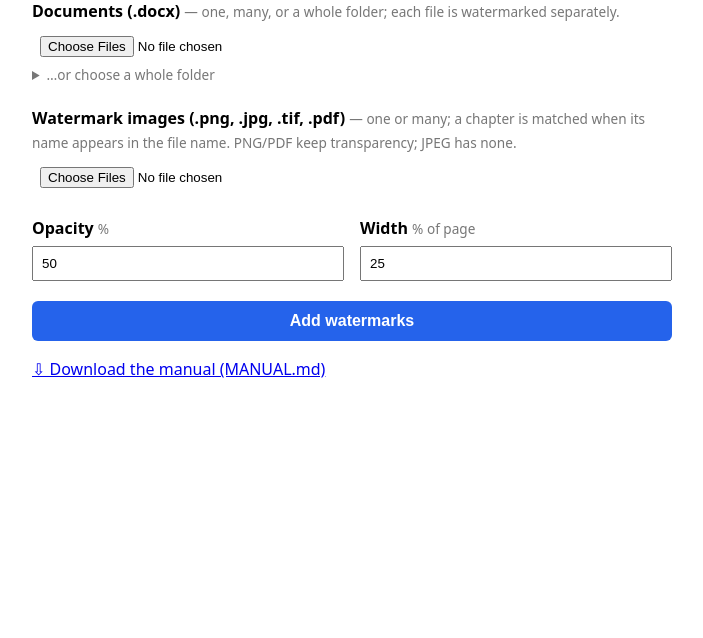
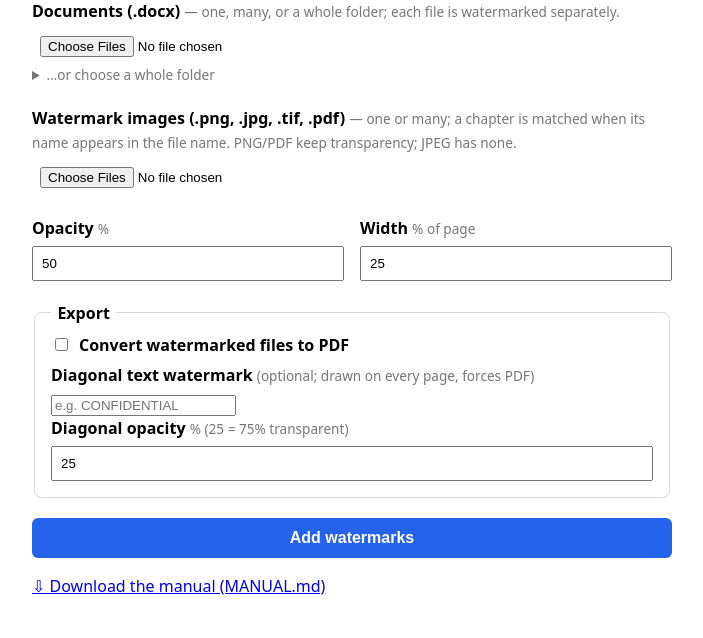
Before and after one commit to wboeger/charcoal_watermark, a Flask app: page / in a window 1280 px wide. Shown: the part 221-859 px from the top of the page, without its empty margins (288-991 px from the left). Before the commit the page ends 599 px from the top, so only its background shows below. Run offline with Flask 3, Linux system fonts and the light colour scheme; some libraries are stand-ins or nearby versions.

Commit message:
Watermark: optional DOCX->PDF export (LibreOffice) + optional diagonal semi-transparent text watermark on every page

```diff
--- a/app.py
+++ b/app.py
@@ -9,6 +9,8 @@ from __future__ import annotations
 
 import io
 import os
+import shutil
+import subprocess
 import tempfile
 import uuid
 import zipfile
@@ -133,6 +135,53 @@ def _rasterize_watermark(data: bytes, filename: str) -> bytes:
         return buf.getvalue()
 
 
+_SOFFICE = shutil.which("soffice") or shutil.which("libreoffice")
+
+
+def _docx_to_pdf(paths: list[str], outdir: str) -> dict[str, str]:
+    """Convert .docx files to PDF via headless LibreOffice; return {docx_path: pdf_path}."""
+    if not _SOFFICE:
+        raise RuntimeError("PDF export needs LibreOffice (soffice) installed on the server.")
+    profile = os.path.join(outdir, "_lo_profile")
+    subprocess.run(
+        [_SOFFICE, "--headless", "--norestore",
+         f"-env:UserInstallation=file://{profile}",
+         "--convert-to", "pdf", "--outdir", outdir, *paths],
+        check=True, capture_output=True, timeout=300,
+    )
+    out = {}
+    for p in paths:
+        pdf = os.path.join(outdir, os.path.splitext(os.path.basename(p))[0] + ".pdf")
+        if not os.path.exists(pdf):
+            raise RuntimeError(f"PDF conversion failed for {os.path.basename(p)}")
+        out[p] = pdf
+    return out
+
+
+def _stamp_diagonal(pdf_bytes: bytes, text: str, opacity: float) -> bytes:
+    """Overlay a single diagonal, semi-transparent grey text watermark on every page."""
+    if pymupdf is None:
+        raise RuntimeError("Diagonal watermark needs pymupdf installed.")
+    doc = pymupdf.open(stream=pdf_bytes, filetype="pdf")
+    try:
+        for page in doc:
+            r = page.rect
+            diag = (r.width ** 2 + r.height ** 2) ** 0.5
+            unit = pymupdf.get_text_length(text, fontname="helv", fontsize=1) or 1.0
+            fontsize = max(12.0, min(400.0, diag * 0.8 / unit))
+            width = pymupdf.get_text_length(text, fontname="helv", fontsize=fontsize)
+            pivot = pymupdf.Point(r.width / 2, r.height / 2)
+            origin = pymupdf.Point(pivot.x - width / 2, pivot.y + fontsize * 0.35)
+            page.insert_text(
+                origin, text, fontname="helv", fontsize=fontsize,
+                color=(0.5, 0.5, 0.5), fill_opacity=opacity,
+                morph=(pivot, pymupdf.Matrix(1, 0, 0, 1, 0, 0).prerotate(45)),
+            )
+        return doc.tobytes()
+    finally:
+        doc.close()
+
+
 @app.post("/process")
 def process():
     docx_files = [
@@ -152,6 +201,11 @@ def process():
 
     opacity = _pct(request.form.get("opacity"), 50)
     width_pct = _pct(request.form.get("width_pct"), 25)
+    to_pdf = str(request.form.get("to_pdf", "")).lower() in ("1", "true", "on", "yes")
+    diagonal = (request.form.get("diagonal_text") or "").strip()
+    diagonal_opacity = _pct(request.form.get("diagonal_opacity"), 25)
+    if diagonal:
+        to_pdf = True  # the diagonal mark is stamped onto the PDF output
 
     workdir = tempfile.mkdtemp(prefix="wm_")
 
@@ -182,7 +236,25 @@ def process():
         out_path = os.path.join(workdir, f"out_{j}_{out_name}")
         report = wm.process(in_path, pairs, out_path, opacity=opacity, width_pct=width_pct, workdir=workdir)
         with open(out_path, "rb") as fh:
-            docs.append({"src": base, "name": out_name, "data": fh.read(), "report": report})
+            data = fh.read()
+        docs.append({"src": base, "name": out_name, "out_path": out_path,
+                     "data": data, "report": report})
+
+    # Optionally convert each watermarked document to PDF and stamp a diagonal mark.
+    if to_pdf:
+        pdfdir = os.path.join(workdir, "pdf")
+        os.makedirs(pdfdir, exist_ok=True)
+        try:
+            mapping = _docx_to_pdf([d["out_path"] for d in docs], pdfdir)
+            for d in docs:
+                with open(mapping[d["out_path"]], "rb") as fh:
+                    pdf = fh.read()
+                if diagonal:
+                    pdf = _stamp_diagonal(pdf, diagonal, diagonal_opacity)
+                d["data"] = pdf
+                d["name"] = f"{os.path.splitext(d['name'])[0]}.pdf"
+        except Exception as exc:
+            abort(500, f"PDF export failed: {exc}")
 
     # Single document -> the classic per-chapter report page.
     if len(docs) == 1:
@@ -190,7 +262,7 @@ def process():
         token = uuid.uuid4().hex
         _remember(_OUTPUTS, token, ("bytes", d["data"], d["name"]))
         return render_template(
-            "result.html", report=d["report"], token=token,
+            "result.html", report=d["report"], token=token, download_name=d["name"],
             opacity_pct=round(opacity * 100), width_pct=round(width_pct * 100),
         )
 
--- a/templates/index.html
+++ b/templates/index.html
@@ -61,6 +61,17 @@
       </div>
     </div>
 
+    <fieldset style="border:1px solid rgba(127,127,127,.3);border-radius:8px;padding:.5rem 1rem 1rem;">
+      <legend style="font-weight:700;padding:0 .4rem;">Export</legend>
+      <label style="display:flex;align-items:center;gap:.5rem;font-weight:600;">
+        <input id="to_pdf" name="to_pdf" type="checkbox" value="1"> Convert watermarked files to PDF
+      </label>
+      <label for="diagonal_text">Diagonal text watermark <span class="hint">(optional; drawn on every page, forces PDF)</span></label>
+      <input id="diagonal_text" name="diagonal_text" type="text" placeholder="e.g. CONFIDENTIAL">
+      <label for="diagonal_opacity">Diagonal opacity <span class="hint">% (25 = 75% transparent)</span></label>
+      <input id="diagonal_opacity" name="diagonal_opacity" type="number" min="1" max="100" value="25">
+    </fieldset>
+
     <button type="submit">Add watermarks</button>
   </form>
 
--- a/templates/result.html
+++ b/templates/result.html
@@ -25,7 +25,7 @@
     at {{ opacity_pct }}% opacity, {{ width_pct }}% width.
   </p>
 
-  <a class="dl" href="/download/{{ token }}">Download watermarked .docx</a>
+  <a class="dl" href="/download/{{ token }}">Download {{ download_name or "watermarked .docx" }}</a>
 
   <table>
     <thead><tr><th>Chapter (Heading 1)</th><th>Status</th><th>Watermark</th></tr></thead>
```
